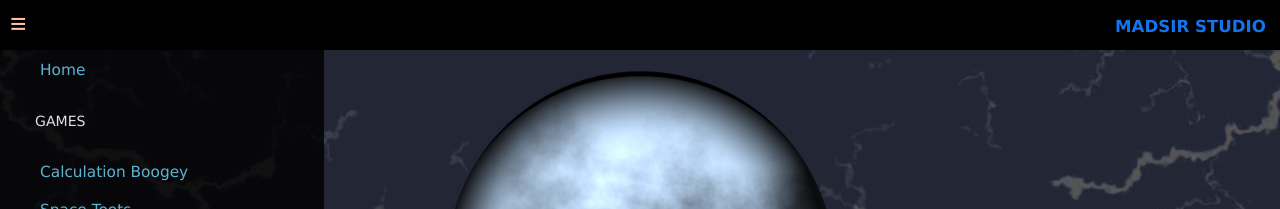
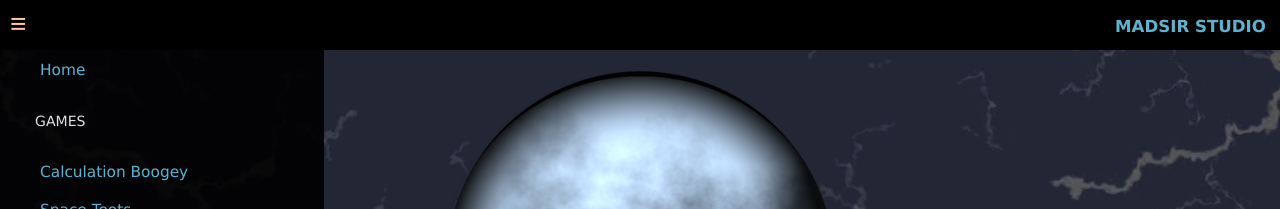
Before and after one commit to Madsir/madsirstudio.github.io, a Jekyll site: the page built from index.html, in a window 1280 px wide. Shown: the top 209 px of the page. Built offline with Jekyll 4.4.1, drawn with Linux system fonts in a browser that asks for light colours.

Commit message:
Update default.html

```diff
--- a/_layouts/default.html
+++ b/_layouts/default.html
@@ -90,7 +90,7 @@
 }
 .flexer h3 {
   text-align: right;
-  color: #1274ef;
+  color: #5fb2ce;
   font-family:Arial, 'Helvetica Neue', Helvetica, sans-serif
   font-size: 2em;
   user-select: none
@@ -116,7 +116,7 @@
   font-family: Arial, 'Helvetica Neue', Helvetica, sans-serif
   list-style: none;
   font-size: 1.9em;
-  color: #ff8e8e;
+  color:#5fb2ce
   cursor:pointer;
 }
 nav {
@@ -153,7 +153,7 @@
   width: 1000%;
   height: 100vh;
   overflow: auto;
-  background-color: rgba(0,0,0,0.8);
+  background-color: rgba(0,0,0,0.9);
   padding:10px 20px;
   border-radius:10px;
   list-style: none;
```
